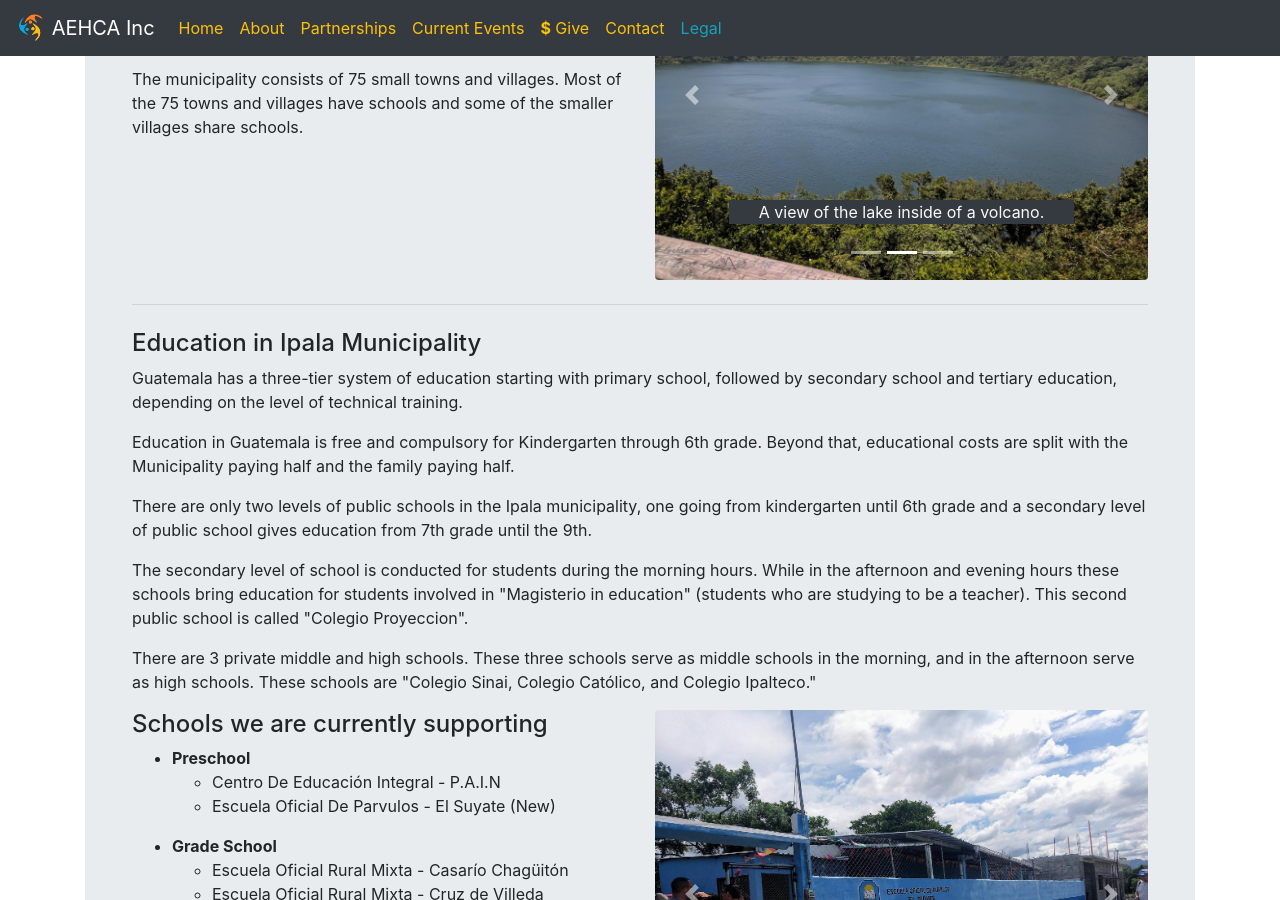
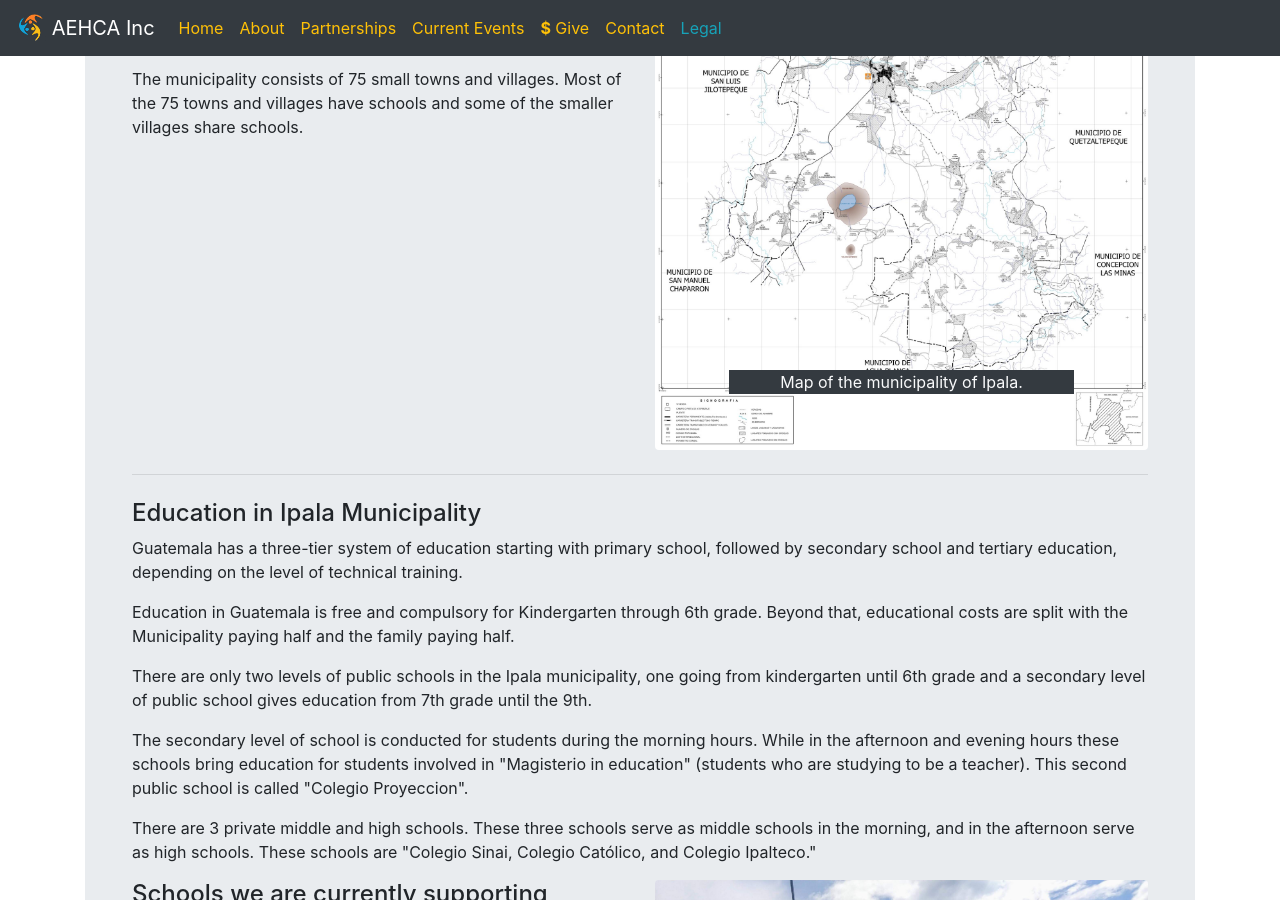
Before and after one commit to aehca/aehca.github.io, a Jekyll site: the page built from partnerships/guatemala/ipala.html, in a window 1280 px wide and 900 px high, scrolled down 725 px. Built offline with Jekyll 4.4.1, drawn with Linux system fonts in a browser that asks for light colours.

Commit message:
add map of the ipala muni area

```diff
--- a/partnerships/guatemala/ipala.html
+++ b/partnerships/guatemala/ipala.html
@@ -47,12 +47,19 @@
                   <li data-target="#ipalaCarousel" data-slide-to="0" class="active"></li>
                   <li data-target="#ipalaCarousel" data-slide-to="1"></li>
                   <li data-target="#ipalaCarousel" data-slide-to="2"></li>
+                  <li data-target="#ipalaCarousel" data-slide-to="3"></li>
                 </ol>
                 <div class="carousel-inner">
                   <div class="carousel-item active">
                     <img src="/images/ipala-map.png" class="d-block w-100 rounded" alt="ipala on map">
                     <div class="carousel-caption d-none d-md-block">
                       <p class="text-light bg-dark">Location of Ipala</p>
+                    </div>
+                  </div>
+                  <div class="carousel-item">
+                    <img src="/images/ipala-muni-map.jpg" class="d-block w-100 rounded" alt="volcano lake">
+                    <div class="carousel-caption d-none d-md-block">
+                      <p class="text-light bg-dark">Map of the municipality of Ipala.</p>
                     </div>
                   </div>
                   <div class="carousel-item">
```
Also changed, not shown: images/ipala-muni-map.jpg (added).
